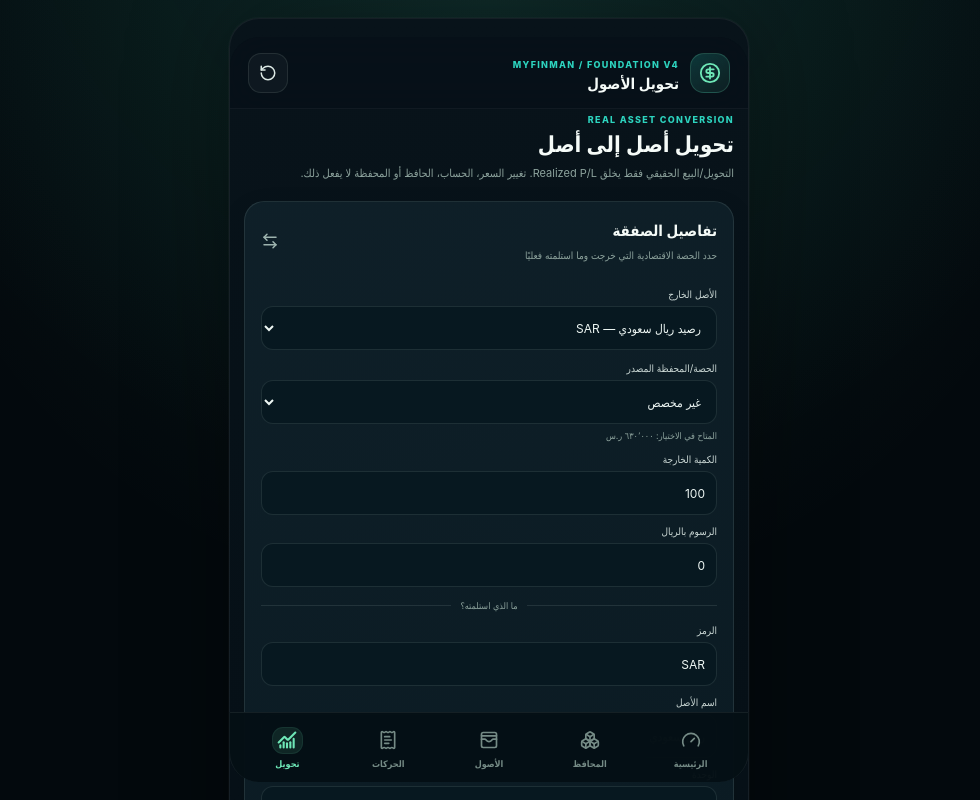
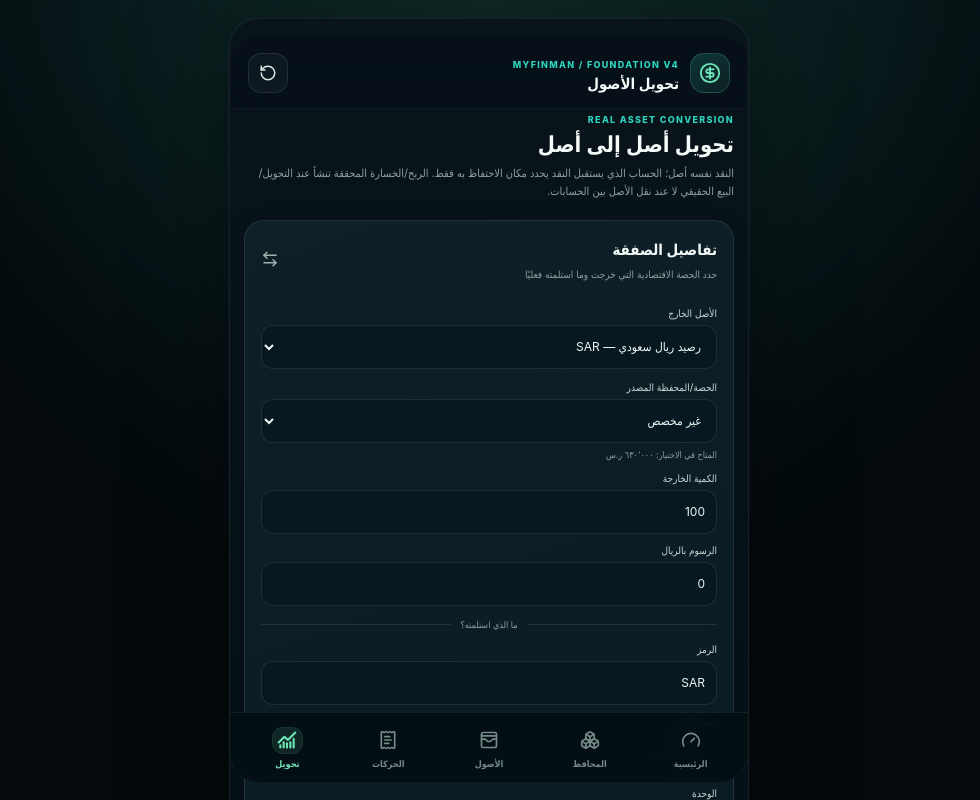
Before and after one commit to enosama2006/my_finance_manager, a React (Vite) app: page / in a window 1280 px wide. Both pictures are taken after a click on the button "تحويل أصل". Shown: the top 800 px of the page, without its empty margins (151-1131 px from the left). Built offline with nearby package versions, Linux system fonts and the light colour scheme.

Commit message:
Treat converted currency balances as cash assets

```diff
--- a/src/pages/Trade.tsx
+++ b/src/pages/Trade.tsx
@@ -15,7 +15,7 @@ export function Trade() {
   const [sourceQty, setSourceQty] = useState('100')
   const [targetSymbol, setTargetSymbol] = useState('SAR')
   const [targetName, setTargetName] = useState('ريال سعودي')
-  const [targetKind, setTargetKind] = useState<AssetKind>('currency')
+  const [targetKind, setTargetKind] = useState<AssetKind>('cash')
   const [targetUnit, setTargetUnit] = useState('ر.س')
   const [targetQty, setTargetQty] = useState('100')
   const [targetUnitValue, setTargetUnitValue] = useState('1')
@@ -51,7 +51,7 @@ export function Trade() {
   const submit = () => { try { convert(input); setMessage('تم تسجيل التحويل الحقيقي وحساب الربح/الخسارة المحققة دون خلطه بالتقييم أو إعادة التخصيص.') } catch (e) { setMessage(e instanceof Error ? e.message : 'تعذر تنفيذ التحويل') } }
 
   return <div className="page-stack">
-    <section className="section-intro"><div><span className="eyebrow">REAL ASSET CONVERSION</span><h2>تحويل أصل إلى أصل</h2><p>التحويل/البيع الحقيقي فقط يخلق Realized P/L. تغيير السعر، الحساب، الحافظ أو المحفظة لا يفعل ذلك.</p></div></section>
+    <section className="section-intro"><div><span className="eyebrow">REAL ASSET CONVERSION</span><h2>تحويل أصل إلى أصل</h2><p>النقد نفسه أصل؛ الحساب الذي يستقبل النقد يحدد مكان الاحتفاظ به فقط. الربح/الخسارة المحققة تنشأ عند التحويل/البيع الحقيقي لا عند نقل الأصل بين الحسابات.</p></div></section>
     <section className="trade-grid">
       <div className="panel trade-form"><div className="panel-head"><div><h2>تفاصيل الصفقة</h2><span>حدد الحصة الاقتصادية التي خرجت وما استلمته فعليًا</span></div><ArrowLeftRight /></div>
         <label>الأصل الخارج<select value={sourceId} onChange={e => { setSourceId(e.target.value); setSourcePortfolioId('') }}>{ownHoldings.map(h => <option key={h.id} value={h.id}>{h.name} — {h.symbol}</option>)}</select></label>
@@ -62,7 +62,7 @@ export function Trade() {
         <div className="field-grid"><label>الكمية المستلمة<input type="number" value={targetQty} onChange={e => setTargetQty(e.target.value)} /></label><label>قيمة الوحدة بالريال وقت التنفيذ<input type="number" value={targetUnitValue} onChange={e => setTargetUnitValue(e.target.value)} /></label></div>
         <label>الحساب/الحافظ المستقبل<select value={targetAccountId} onChange={e => setTargetAccountId(e.target.value)}>{state.accounts.filter(a => a.status === 'active' && a.kind !== 'credit_card').map(a => <option key={a.id} value={a.id}>{a.name}</option>)}</select></label>
         <label>المحفظة الهدف<select value={targetPortfolioId} onChange={e => setTargetPortfolioId(e.target.value)}><option value="">نفس المصدر / غير مخصص</option>{state.portfolios.filter(p => p.status === 'active').map(p => <option key={p.id} value={p.id}>{p.name}</option>)}</select></label>
-        <label>نوع الأصل<select value={targetKind} onChange={e => setTargetKind(e.target.value as AssetKind)}><option value="currency">عملة</option><option value="metal">معدن</option><option value="fund">صندوق</option><option value="stock">سهم</option><option value="crypto">عملة رقمية</option><option value="other">أخرى</option></select></label>
+        <label>نوع الأصل<select value={targetKind} onChange={e => setTargetKind(e.target.value as AssetKind)}><option value="cash">نقد / رصيد عملة</option><option value="metal">معدن</option><option value="fund">صندوق</option><option value="stock">سهم</option><option value="crypto">عملة رقمية</option><option value="real_estate">عقار</option><option value="other">أخرى</option></select></label>
         <button className="primary wide" onClick={submit} disabled={!preview}>تأكيد التحويل الحقيقي</button>{message && <div className="success-note"><CheckCircle2 size={17} />{message}</div>}
       </div>
       <div className="panel preview-card"><div className="panel-head"><div><span className="eyebrow">PREVIEW</span><h2>معاينة الربح والخسارة</h2></div><Calculator /></div>{preview ? <><PreviewRow label="تكلفة الأصل الخارج" value={preview.sourceCostBasisSar == null ? 'غير معروفة' : `${money.format(preview.sourceCostBasisSar)} ر.س`} /><PreviewRow label="قيمة المقابل المستلم" value={`${money.format(preview.proceedsSar)} ر.س`} /><PreviewRow label="الرسوم" value={`${money.format(preview.feesSar)} ر.س`} /><div className="preview-total"><span>Realized P/L</span><strong className={preview.realizedGainLossSar == null ? '' : preview.realizedGainLossSar >= 0 ? 'profit' : 'loss'}>{preview.realizedGainLossSar == null ? 'غير قابل للحساب' : `${preview.realizedGainLossSar >= 0 ? '+' : ''}${money.format(preview.realizedGainLossSar)} ر.س`}</strong></div><div className="rate-box"><span>معدل التحويل الفعلي</span><strong>{money.format(preview.exchangeRate)} {targetUnit} لكل {source?.nativeUnit}</strong></div></> : <div className="empty-preview"><TriangleAlert /><strong>الكمية غير متاحة في الحصة المختارة</strong><span>اختر غير المخصص أو محفظة تحتوي الكمية الفعلية.</span></div>}</div>
```
